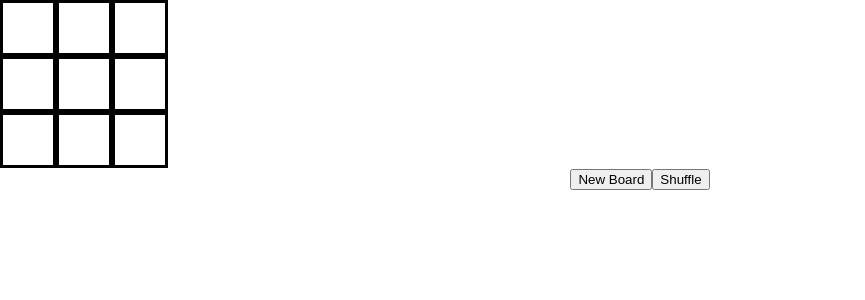
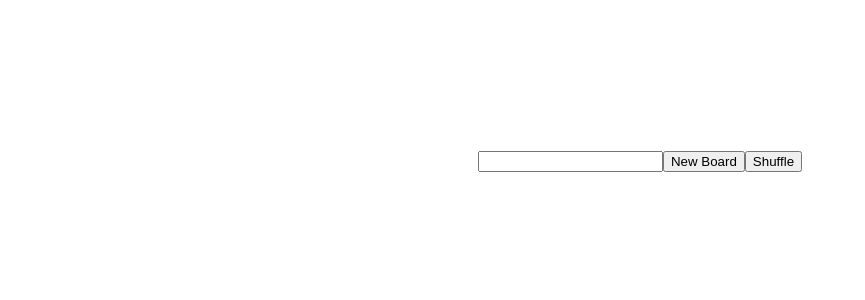
Before and after one commit to zelf0/color-sorter, a React (Create React App) app: page / in a window 1280 px wide. Shown: the top 300 px of the page, without its empty margins (0-865 px from the left). Built offline with nearby package versions, Linux system fonts and the light colour scheme.

Commit message:
format document

```diff
--- a/package.json
+++ b/package.json
@@ -8,7 +8,7 @@
     "@testing-library/user-event": "^13.5.0",
     "react": "^17.0.2",
     "react-dom": "^17.0.2",
-    "react-scripts": "5.0.0",
+    "react-scripts": "^2.1.3",
     "web-vitals": "^2.1.4"
   },
   "scripts": {
@@ -34,5 +34,8 @@
       "last 1 firefox version",
       "last 1 safari version"
     ]
+  },
+  "devDependencies": {
+    "gh-pages": "^4.0.0"
   }
 }
--- a/src/App.css
+++ b/src/App.css
@@ -7,11 +7,17 @@
 }
 
 .tile {
-  border: 3px solid black;
+  /* border: 3px solid black; */
   width: 50px;
   height: 50px;
 }
 
+.corner {
+  border: 1px solid black;
+}
+
 .selected {
-  border: 3px solid white;
+  /* border: 3px solid white; */
+  outline: 3px solid white;
+  outline-offset: -3px;
 }
--- a/src/App.js
+++ b/src/App.js
@@ -1,4 +1,4 @@
-// import react from 'react';
+import React from 'react';
 import './App.css';
 import Board from './components/Board'
 import { useState } from 'react'
@@ -17,7 +17,9 @@ function App() {
     }
 
 
-  function createNewBoard() {
+  function createNewBoard(widthInput, heightInput) {
+    setWidth(widthInput);
+    setHeight(heightInput);
     let newBoard = [];
     for (let i = 0; i < height; i++) {
       let row = [];
@@ -28,10 +30,10 @@ function App() {
     }
 
 
-    randomColor(newBoard[0][0]);
-    randomColor(newBoard[0][width - 1]);
-    randomColor(newBoard[height - 1][0]);
-    randomColor(newBoard[height - 1][width - 1]);
+    colorCorner(newBoard[0][0]);
+    colorCorner(newBoard[0][width - 1]);
+    colorCorner(newBoard[height - 1][0]);
+    colorCorner(newBoard[height - 1][width - 1]);
     //fill in left and right columns
     for (let i = 1; i < height - 1; i++) {
         newBoard[i][0].target = newBoard[i][0].value = gradientColor(newBoard[0][0], newBoard[height - 1][0], height, i);
@@ -39,7 +41,7 @@ function App() {
     }
     // fill in rows
     for (let row = 0; row < height; row++) {
-      for (let column = 1; column < height - 1; column++) {
+      for (let column = 1; column < width - 1; column++) {
         newBoard[row][column].target = newBoard[row][column].value = gradientColor(newBoard[row][0], newBoard[row][width - 1], width, column);
       }
     }
@@ -47,46 +49,49 @@ function App() {
 
   }
 
-  function randomColor(tile) {
-    // return {red: Math.floor(Math.random() * 255),
-    //   green: Math.floor(Math.random() * 255),
-    //   blue: Math.floor(Math.random() * 255)}
+  function colorCorner(tile) {
+    tile.corner = true;
     tile.target = tile.value = new Color(Math.floor(Math.random() * 255), Math.floor(Math.random() * 255), Math.floor(Math.random() * 255))
   }
 
   function gradientColor(x, y, length, idx) {
-    // return {
-    //   red: x.red + idx * ((y.red - x.red) / (length - 1)),
-    //   green:x.green + idx * ((y.green - x.green) / (length - 1)),
-    //   blue:x.blue + idx * ((y.blue - x.blue) / (length - 1))
-    // }
     return new Color(x.value.red + idx * ((y.value.red - x.value.red) / (length - 1)), x.value.green + idx * ((y.value.green - x.value.green) / (length - 1)), x.value.blue + idx * ((y.value.blue - x.value.blue) / (length - 1)))
   }
 
   const shuffle = () => {
     let newBoard = [...board];
-    for (let i = 0; i < 10; i++) {
-      let rowOne = Math.floor(Math.random() * (height - 2)) + 1;
-      let columnOne = Math.floor(Math.random() * (width - 2)) + 1;
-      let rowTwo = Math.floor(Math.random() * (height - 2)) + 1;
-      let columnTwo = Math.floor(Math.random() * (width - 2)) + 1;
+    for (let i = 0; i < 40; i++) {
+      let rowOne = Math.floor(Math.random() * height);
+      let columnOne = Math.floor(Math.random() * width);
+      let rowTwo = Math.floor(Math.random() * height);
+      let columnTwo = Math.floor(Math.random() * width);
+      if (!newBoard[rowOne][columnOne].corner && !newBoard[rowTwo][columnTwo].corner) {
         let temp = newBoard[rowOne][columnOne].value;
         newBoard[rowOne][columnOne].value = newBoard[rowTwo][columnTwo].value;
         newBoard[rowTwo][columnTwo].value = temp;
+      }
     }
     setBoard(newBoard);
   }
 
   const swap = (myTile) => {
       setSelected([...selected, myTile]);
-      console.log("swappksf", selected.length);
+
       let newBoard = [...board];
+      if (!newBoard[selected[0].index.row][selected[0].index.column].corner && !newBoard[myTile.index.row][myTile.index.column].corner) {
         let temp = newBoard[selected[0].index.row][selected[0].index.column].value;
         newBoard[selected[0].index.row][selected[0].index.column].value = newBoard[myTile.index.row][myTile.index.column].value;
         newBoard[myTile.index.row][myTile.index.column].value = temp;
+      }
       setBoard(newBoard);
-      console.log(checkWin());
+      if (checkWin()) {
+          win()
+      }
 
+  }
+
+  const win = () => {
+    console.log("you won")
   }
 
   const checkWin = () => {
@@ -118,8 +123,7 @@ function App() {
       // selected[0].tile.classList.remove("selected");
       // setSelected([]);
     }
-    console.log(e.target);
-    console.log("row ", index.row, "column ", index.column);
+
   }
 
 
@@ -135,7 +139,8 @@ function App() {
   return (
     <div className="App">
         <Board swapTile = {swapTile} board = {board}/>
-        <button onClick = {createNewBoard}> New Board </button>
+        <input type = "text"/>
+        <button onClick = {() => createNewBoard(10, 10)}> New Board </button>
         <button onClick = {() => {shuffle()}}> Shuffle </button>
     </div>
   );
--- a/src/components/Board.js
+++ b/src/components/Board.js
@@ -1,21 +1,24 @@
-import React from 'react';
-import Tile from './Tile';
+import React from "react";
+import Tile from "./Tile";
 
-const Board = ({board, swapTile}) => {
-  return <div>
-    {board.map((row, i) =>
-        <div className = "row" key = {`row-${i}`}>
-        {row?.map((tile, j) =>
-
-                // <div style = {{backgroundColor: `rgb(${tile.red}, ${tile.green}, ${tile.blue})`}} className = "tile" key = {`tile-${i}-${j}`}>
-                //     {/* {`rgb(${tile.red}, ${tile.green}, ${tile.blue})`} */}
-                // </div>
-                <Tile index = {{row: i, column: j}} swapTile = {swapTile} target = {`rgb(${tile?.target?.red}, ${tile?.target?.green}, ${tile?.target?.blue})`} color = {`rgb(${tile?.value?.red}, ${tile?.value?.green}, ${tile?.value?.blue})`} key = {`tile-${i}-${j}`}/>
-        )}
+const Board = ({ board, swapTile }) => {
+  return (
+    <div>
+      {board.map((row, i) => (
+        <div className="row" key={`row-${i}`}>
+          {row?.map((tile, j) => (
+            <Tile
+              index={{ row: i, column: j }}
+              swapTile={swapTile}
+              target={`rgb(${tile?.target?.red}, ${tile?.target?.green}, ${tile?.target?.blue})`}
+              color={`rgb(${tile?.value?.red}, ${tile?.value?.green}, ${tile?.value?.blue})`}
+              key={`tile-${i}-${j}`}
+            />
+          ))}
         </div>
-    )}
-
-  </div>;
+      ))}
+    </div>
+  );
 };
 
 export default Board;
```
Also changed, not shown: 2 other files (tests, documents, lock files or other folders). Lines whose indentation alone changed are shown as unchanged.
